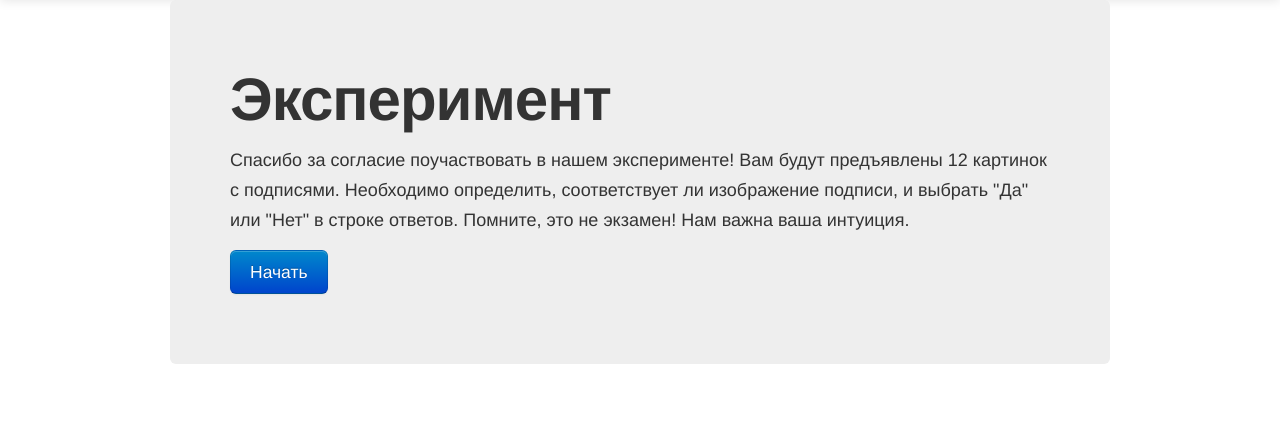
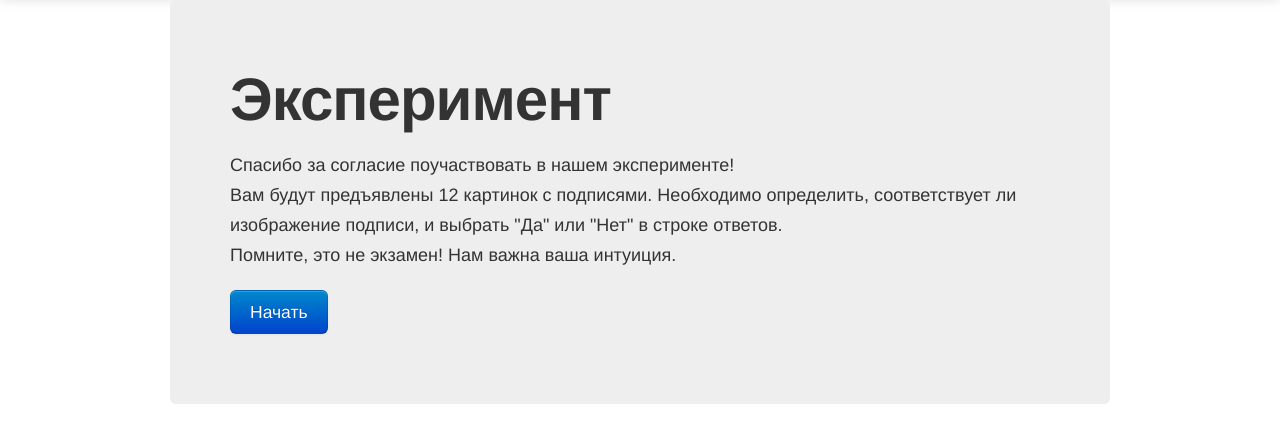
Before and after one commit to lopuhin/scalar-impl-survey, a Django app: page / in a window 1280 px wide. Shown: the part 41-484 px from the top of the page. Run offline with Django 3.2, Linux system fonts and the light colour scheme; some libraries are stand-ins or nearby versions.

Commit message:
more tweaks

```diff
--- a/survey/static/css/style.css
+++ b/survey/static/css/style.css
@@ -1,4 +1,4 @@
 .spaced {
-  margin-top: 15px;
-  margin-bottom: 15px;
+  margin-top: 20px;
+  margin-bottom: 20px;
 }
--- a/survey/templates/index.html
+++ b/survey/templates/index.html
@@ -5,9 +5,11 @@
   <h1>Эксперимент</h1>
   <p class="spaced">
   Спасибо за согласие поучаствовать в нашем эксперименте!
+  <br/>
   Вам будут предъявлены 12 картинок с подписями.
   Необходимо определить, соответствует ли изображение подписи,
   и выбрать "Да" или "Нет" в строке ответов.
+  <br/>
   Помните, это не экзамен! Нам важна ваша интуиция.
   </p>
 
--- a/survey/templates/item.html
+++ b/survey/templates/item.html
@@ -29,7 +29,7 @@
     Нет
   </label>
 
-  <button type="submit" class="btn btn-primary">Дальше</button>
+  <button type="submit" class="btn btn-large btn-primary">Дальше</button>
 
   <input type="hidden" name="state_json" value="{{ state_json }}"/>
 
```
